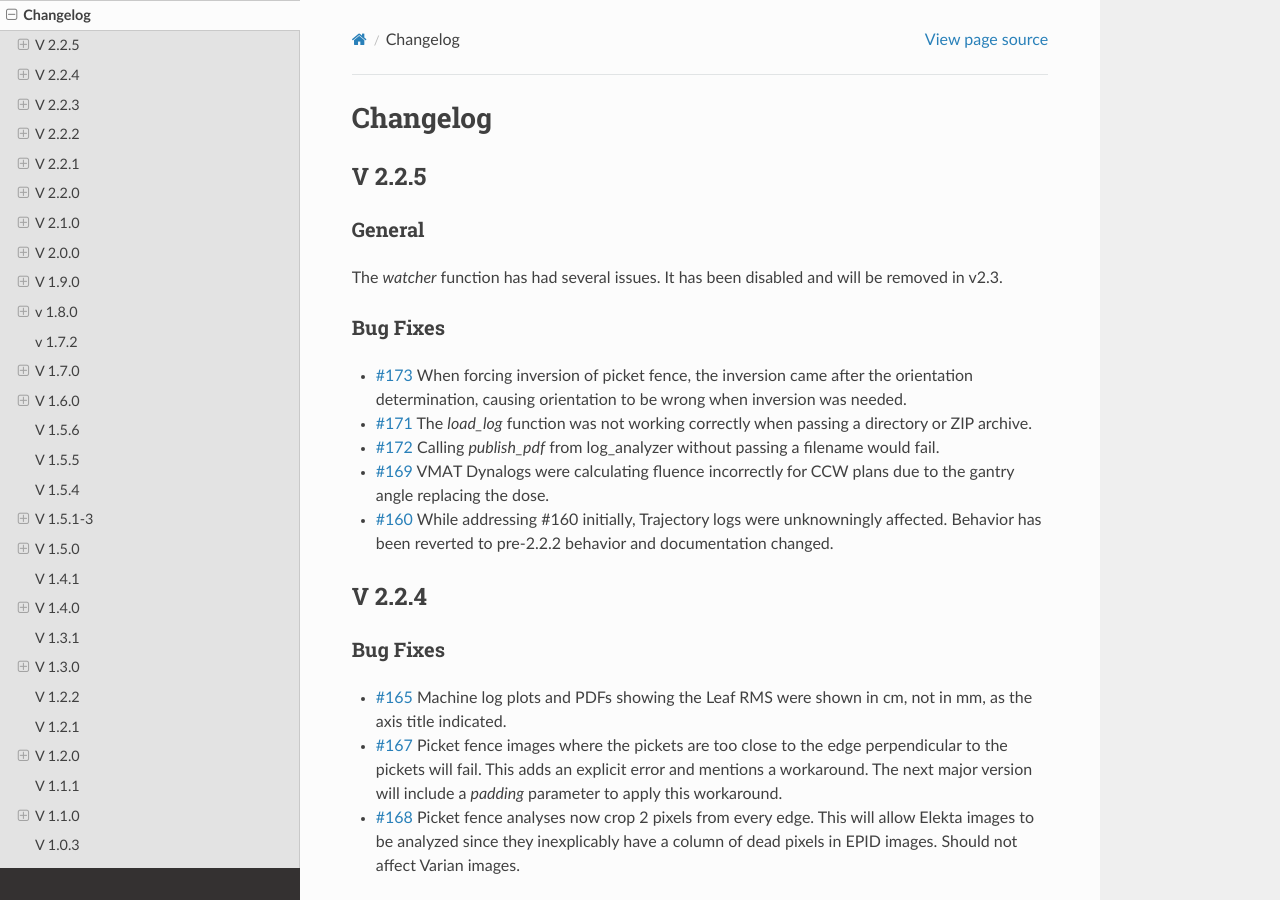
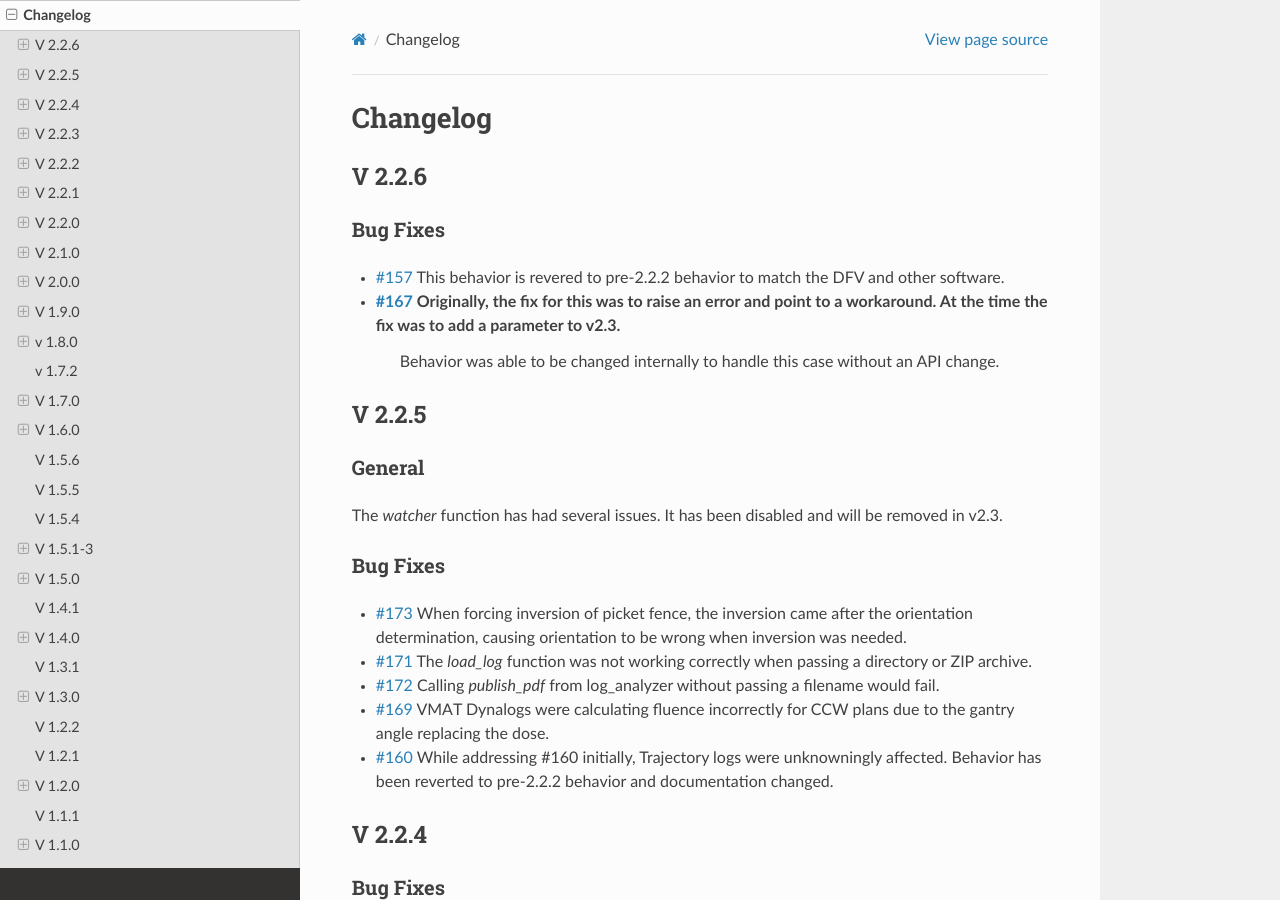
Before and after one commit to jrkerns/pylinac, a Sphinx documentation site: the page built from docs/source/changelog.rst, in a window 1280 px wide and 900 px high. Built offline with Sphinx 7.4.7 and the Read the Docs theme 2.0.0, drawn with Linux system fonts in a browser that asks for light colours; cross-references to code outside the pages are shown as plain code.

```diff
--- a/docs/source/changelog.rst
+++ b/docs/source/changelog.rst
@@ -2,6 +2,17 @@
 =========
 Changelog
 =========
+
+V 2.2.6
+-------
+
+Bug Fixes
+^^^^^^^^^
+
+* `#157 <https://github.com/jrkerns/pylinac/issues/157>`_ This behavior is revered to pre-2.2.2 behavior to match the DFV and other software.
+* `#167 <https://github.com/jrkerns/pylinac/issues/167>`_ Originally, the fix for this was to raise an error and point to a workaround. At the time the fix was to add a parameter to v2.3.
+   Behavior was able to be changed internally to handle this case without an API change.
+
 
 V 2.2.5
 -------
--- a/docs/source/conf.py
+++ b/docs/source/conf.py
@@ -76,7 +76,7 @@ author = 'James Kerns'
 # The short X.Y version.
 version = '2.2'
 # The full version, including alpha/beta/rc tags.
-release = '2.2.5'
+release = '2.2.6'
 
 # The language for content autogenerated by Sphinx. Refer to documentation
 # for a list of supported languages.
--- a/pylinac/__init__.py
+++ b/pylinac/__init__.py
@@ -1,8 +1,8 @@
 
 import sys
 
-__version__ = '2.2.5'
-__version_info__ = (2, 2, 5)
+__version__ = '2.2.6'
+__version_info__ = (2, 2, 6)
 
 # check python version
 if sys.version_info[0] < 3 or sys.version_info[1] < 6:
--- a/setup.py
+++ b/setup.py
@@ -1,6 +1,6 @@
 from setuptools import setup, find_packages
 
-__version__ = '2.2.5.1'
+__version__ = '2.2.6'
 
 
 setup(
```
Also changed, not shown: docs/source/watcher.rst (+1 -20 lines), 2 other files.
